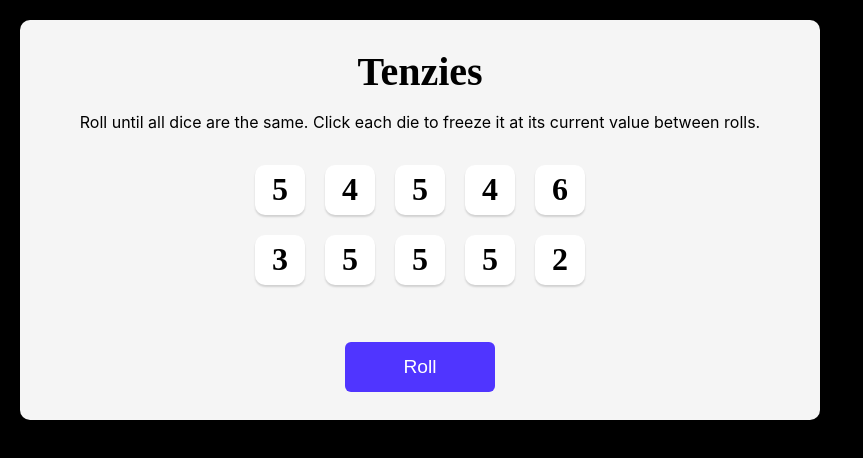
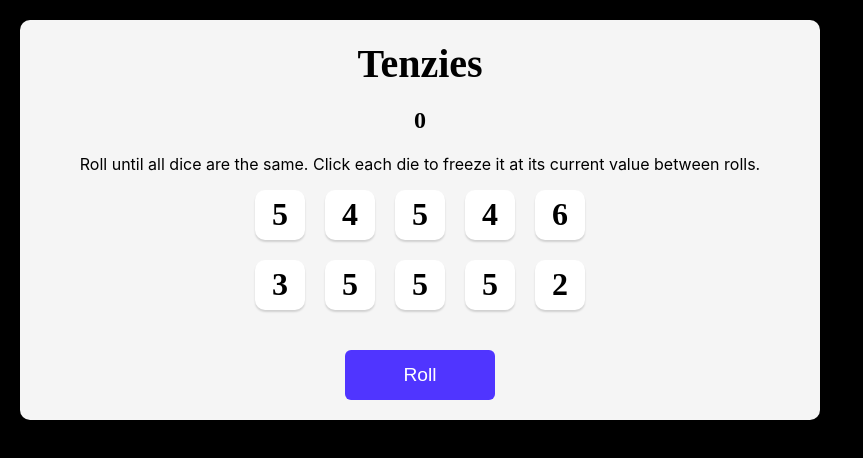
Before and after one commit to KingaSzayer-Iths/tenzies-app, a React (Create React App) app: page / in a window 1280 px wide. Shown: the top 458 px of the page, without its empty margins (0-863 px from the left). Built offline with nearby package versions, Linux system fonts and the light colour scheme.

Commit message:
add counter

```diff
--- a/src/App.js
+++ b/src/App.js
@@ -7,6 +7,7 @@ import Confetti from "react-confetti"
 export default function App() {
   const [dice, setDice] = React.useState(allNewDice())
   const [tenzies, setTenzies] = React.useState(false)
+  const [counter, setCounter] = React.useState(0)
 
   React.useEffect(() => {
     const allHeld = dice.every(die => die.isHeld)
@@ -35,12 +36,14 @@ export default function App() {
 
   function rollDice() {
     if(!tenzies) {
-    setDice(oldDice => oldDice.map(die => {
+      setCounter(counter + 1)
+      setDice(oldDice => oldDice.map(die => {
       return die.isHeld ? die : generateNewDie()
       }))
   } else {
     setTenzies(false)
     setDice(allNewDice())
+    setCounter(0)
   }
 }
 
@@ -58,6 +61,7 @@ export default function App() {
         {/* Link to confetti https://www.npmjs.com/package/react-confetti */}
         {tenzies && <Confetti numberOfPieces={2000} colors={['#FFFFFF']} />}
         <h1 className="title">Tenzies</h1>
+        <h2>{counter}</h2>
         <p className="instructions">Roll until all dice are the same. Click each die to freeze it at its current value between rolls.</p>
           <div className="dice-container">
             {diceElements}
```
